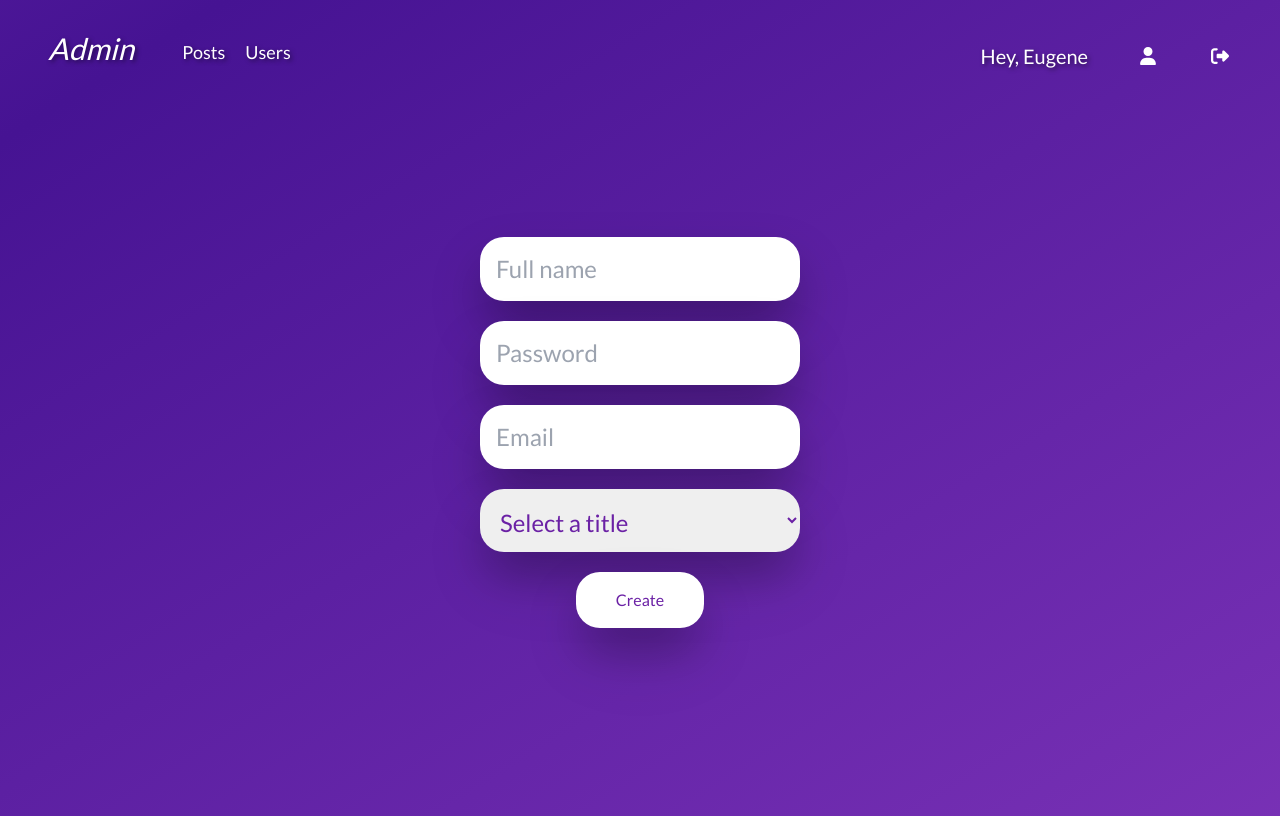
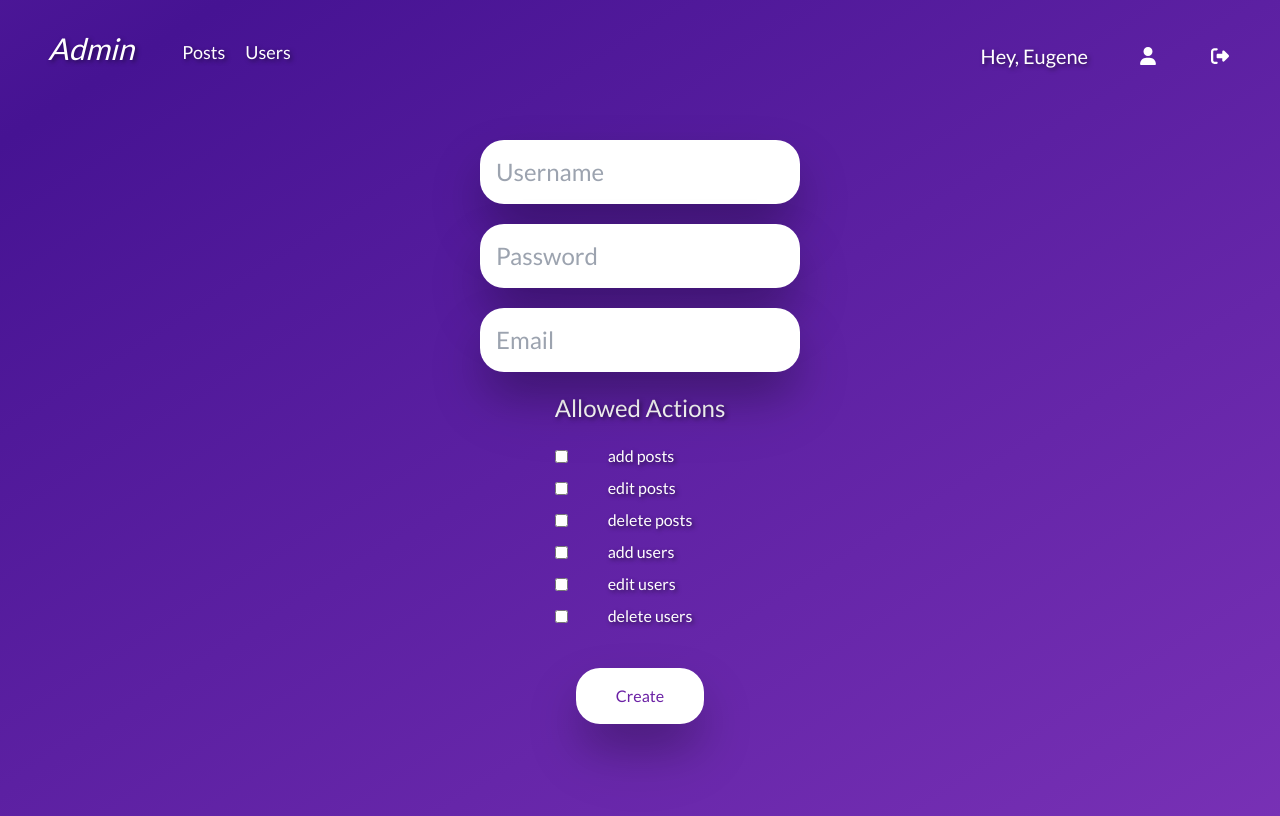
Before and after one commit to eugenechevski/PersonalPortfolio, a Next.js app: page /admin/users/new in a window 1280 px wide. Built offline with nearby package versions, Linux system fonts and the light colour scheme.

Commit message:
Adds list of checkboxes to the user-creation form.

```diff
--- a/src/app/admin/users/new/page.tsx
+++ b/src/app/admin/users/new/page.tsx
@@ -3,43 +3,67 @@
 // Page for creating a new user
 import Input from "@/components/Input";
 import Button from "@/components/Button";
-import { useState } from "react";
+import { useState, useRef } from "react";
 
 import {
-  fullNamePattern,
+  userNamePattern,
   emailPattern,
-  passwordPattern
+  passwordPattern,
 } from "@/lib/constants";
 
+import uniqid from "uniqid";
+
 export default function Page() {
-  const [fullName, setFullName] = useState<string>("");
+  const [userName, setUserName] = useState<string>("");
   const [email, setEmail] = useState<string>("");
   const [password, setPassword] = useState<string>("");
-  const [title, setTitle] = useState<string>("");
+
+  const actions = {
+    add_posts: useRef<HTMLInputElement>(null),
+    edit_posts: useRef<HTMLInputElement>(null),
+    delete_posts: useRef<HTMLInputElement>(null),
+    add_users: useRef<HTMLInputElement>(null),
+    edit_users: useRef<HTMLInputElement>(null),
+    delete_users: useRef<HTMLInputElement>(null),
+  }
 
   const createUser = (e) => {
     e.preventDefault();
 
-    console.log({
-        fullName,
-        email,
-        password,
-        title
-    })
+    const user: IUser = {
+      userId: uniqid(),
+      userName,
+      email,
+      password,
+      createdAt: Date.now(),
+      articlesPublished: 0,
+      allowedActions: {
+        canCreatePost: actions.add_posts.current.checked,
+        canEditPost: actions.edit_posts.current.checked,
+        canDeletePost: actions.delete_posts.current.checked,
+        canCreateUser: actions.add_users.current.checked,
+        canEditUser: actions.edit_users.current.checked,
+        canDeleteUser: actions.delete_users.current.checked,
+      }
+    }
+
+    console.log(user);
   };
 
   return (
     <section className="w-full h-full flex items-center justify-center">
       {/** Form for creating a user: name, email, password, and title */}
-      <form className="w-1/2 h-1/2 flex flex-col justify-center items-center gap-5"
-            onSubmit={createUser}>
+      <form
+        className="w-1/2 h-1/2 flex flex-col justify-center items-center gap-5"
+        onSubmit={createUser}
+      >
         <Input
-          name="fullName"
-          placeholder="Full name"
-          value={fullName}
-          onChange={(e) => setFullName(e.target.value)}
+          name="userName"
+          placeholder="Username"
+          value={userName}
+          onChange={(e) => setUserName(e.target.value)}
           size="lg"
-          pattern={fullNamePattern}
+          pattern={userNamePattern}
         />
         <Input
           name="password"
@@ -59,22 +83,30 @@ export default function Page() {
           size="lg"
           pattern={emailPattern}
         />
-        {/** List of options */}
-        <select
-          className="text-2xl rounded-3xl shadow-2xl drop-shadow-2xl text-[#6B21A5] hover:opacity-[35%] outline-none w-1/2 p-4"
-          name="title"
-          value={title}
-          onChange={(e) => setTitle(e.target.value)}
-          required
-        >
-          <option value="" disabled>
-            Select a title
-          </option>
-          <option value="Founder">Founder</option>
-          <option value="Editor">Editor</option>
-          <option value="Author">Writer</option>
-        </select>
-        <Button textContent="Create" type="submit"/>
+
+        {/** Checkbox of access control */}
+        {/** Includes: add, edit, and delete posts and users */}
+        <fieldset className="text-white mb-5">
+          <legend className="text-2xl mb-5">Allowed Actions</legend>
+          <div className="flex flex-col gap-2 justify-center">
+            {
+              Object.keys(actions).map((action) => {
+                return (
+                  <div key={uniqid()} className="flex flex-row items-center gap-2">
+                    <input
+                      type="checkbox"
+                      name={action}
+                      ref={actions[action]}
+                    />
+                    <label htmlFor={action} className="ml-8 text-center">{action.split('_').join(' ')}</label>
+                  </div>
+                )
+              })
+            }
+
+          </div>
+        </fieldset>
+        <Button textContent="Create" type="submit" />
       </form>
     </section>
   );
```
